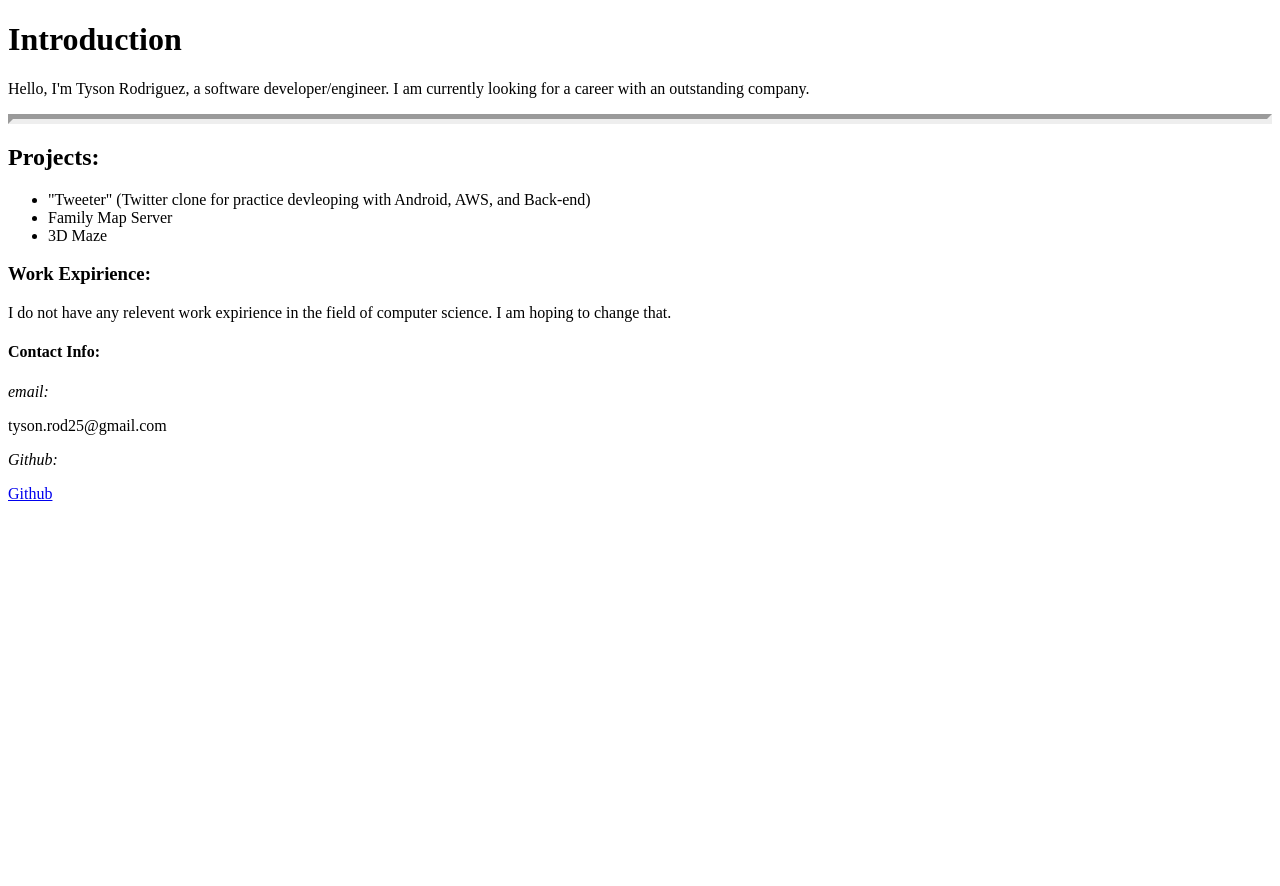
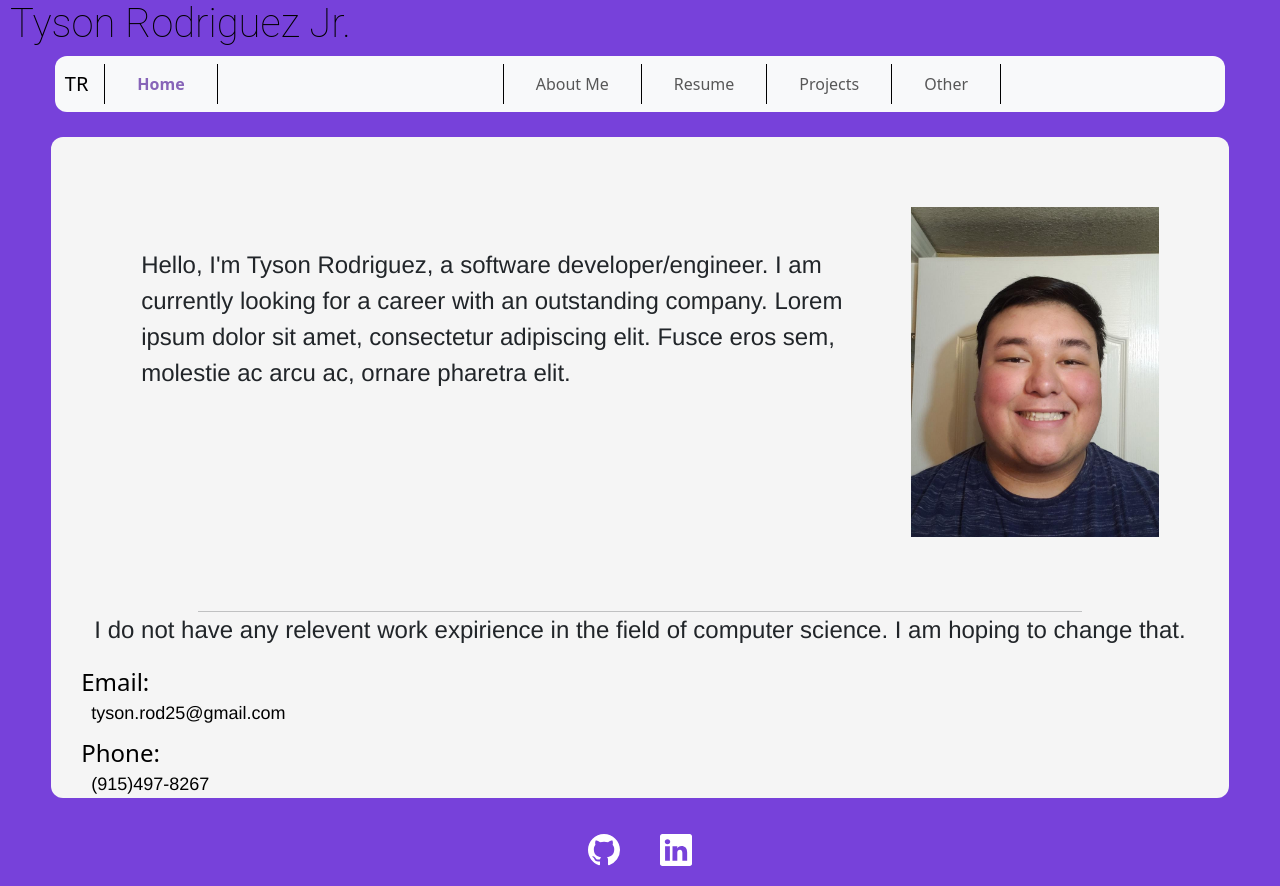
Before and after one commit to tyson-rodriguez25/website, a plain HTML site: page Home_Page/index.html in a window 1280 px wide. Before the commit the page ends 800 px from the top, so only its background shows below. Drawn offline with nearby package versions, Linux system fonts and the light colour scheme.

Commit message:
Added some stuff

```diff
--- /dev/null
+++ b/About_Page/layout.css
@@ -0,0 +1,13 @@
+body {
+    background-color: purple;
+}
+
+h1 {
+    color: white;
+    text-align: center;
+}
+
+p {
+    font-family: verdana;
+    font-size: 20px;
+}
--- a/Home_Page/index.html
+++ b/Home_Page/index.html
@@ -1,38 +1,67 @@
 <!DOCTYPE html>
 <html>
 <head>
-<title>Tyson Rodriguez</title>
+<link href="https://cdn.jsdelivr.net/npm/bootstrap@5.3.2/dist/css/bootstrap.min.css" rel="stylesheet" integrity="sha384-T3c6CoIi6uLrA9TneNEoa7RxnatzjcDSCmG1MXxSR1GAsXEV/Dwwykc2MPK8M2HN" crossorigin="anonymous">
+<link rel="stylesheet" type="text/css" href="layout.css">
+<title>Tyson Rodriguez Jr.</title>
+<h1>Tyson Rodriguez Jr.</h1>
+<div class="container">
+<nav class="navbar navbar-expand-lg navbar-light bg-light">
+    <a class="navbar-brand" href="#">TR</a>
+    <button class="navbar-toggler" type="button" data-toggle="collapse" data-target="#navbarNavAltMarkup" aria-controls="navbarNavAltMarkup" aria-expanded="false" aria-label="Toggle navigation">
+      <span class="navbar-toggler-icon"></span>
+    </button>
+    <div class="collapse navbar-collapse" id="navbarNavAltMarkup">
+        <div class="navbar-nav me-auto">
+            <a style="border-left: 1px solid black;" class="nav-item nav-link active" href="#">Home <span class="sr-only"></span></a>
+        </div>
+      <div style="padding-right: 20%;" class="navbar-nav">
+        <a style="border-left: 1px solid black;" class="nav-item nav-link" href="#">About Me</a>
+        <a  class="nav-item nav-link" href="#">Resume</a>
+        <a class="nav-item nav-link" href="#">Projects</a>
+        <a  class="nav-item nav-link" href="#">Other</a>
+      </div>
+    </div>
+  </nav>
+</div>
 </head>
-<style>
-hr {
-  display:block;
-  margin-top:0.5em;
-  margin-bottom: 0.5em;
-  margin-left: auto;
-  margin-right: auto;
-  border-style:inset;
-  border-width:5px;
-}
-</style>
 <body>
+<div class="body">
+  <div class="introduction">
+    <img style="vertical-align: middle;" src="Me.jpg" alt="Photo of Me">
+    <span> Hello, I'm Tyson Rodriguez, a software developer/engineer. I am currently looking for a career with an outstanding company.
+      Lorem ipsum dolor sit amet, consectetur adipiscing elit. Fusce eros sem, molestie ac arcu ac, ornare pharetra elit.
+    </span>
 
-<h1>Introduction</h1>
-<p>Hello, I'm Tyson Rodriguez, a software developer/engineer. I am currently looking for a career with an outstanding company. </p>
-<hr>
-<h2>Projects:</h2>
-<ul>
-  <li>"Tweeter" (Twitter clone for practice devleoping with Android, AWS, and Back-end)  </li>
-  <li>Family Map Server </li>
-  <li>3D Maze</li>
-</ul>
-<h3>Work Expirience:</h3>
-<p>I do not have any relevent work expirience in the field of computer science. I am hoping to change that. </p>
-<h4>Contact Info:</h4>
-<em>email:</em>
-<p>tyson.rod25@gmail.com</p>
-<em>Github:</em>
-<p><a href='https://github.com/tyson-rodriguez25'</a>Github</p>
+  </div>
+  <hr style="clear: both; width: 75%; margin:auto">
+  <div class="extra">
+    <p>I do not have any relevent work expirience in the field of computer science. I am hoping to change that. </p>
+    <dl>
+      <dt>Email:</dt>
+      <dd> tyson.rod25@gmail.com</dd>
+      <dt>Phone:</dt>
+      <dd> (915)497-8267</dd>
+    </dl>
+  </div>
+</div>
 
-
+<div class="footer">
+  <div class="float-child">
+    <a class="icon-link icon-link-hover" style="--bs-icon-link-transform: translate3d(0, -.125rem, 0); float: right;" href="https://github.com/tyson-rodriguez25">
+      <svg xmlns="http://www.w3.org/2000/svg" width="50" height="50" fill="currentColor" class="bi bi-github" viewBox="0 0 16 16">
+        <path d="M8 0C3.58 0 0 3.58 0 8c0 3.54 2.29 6.53 5.47 7.59.4.07.55-.17.55-.38 0-.19-.01-.82-.01-1.49-2.01.37-2.53-.49-2.69-.94-.09-.23-.48-.94-.82-1.13-.28-.15-.68-.52-.01-.53.63-.01 1.08.58 1.23.82.72 1.21 1.87.87 2.33.66.07-.52.28-.87.51-1.07-1.78-.2-3.64-.89-3.64-3.95 0-.87.31-1.59.82-2.15-.08-.2-.36-1.02.08-2.12 0 0 .67-.21 2.2.82.64-.18 1.32-.27 2-.27.68 0 1.36.09 2 .27 1.53-1.04 2.2-.82 2.2-.82.44 1.1.16 1.92.08 2.12.51.56.82 1.27.82 2.15 0 3.07-1.87 3.75-3.65 3.95.29.25.54.73.54 1.48 0 1.07-.01 1.93-.01 2.2 0 .21.15.46.55.38A8.012 8.012 0 0 0 16 8c0-4.42-3.58-8-8-8"/>
+      </svg>
+    </a>
+  </div>
+  <div class="float-child" >
+    <a class="icon-link icon-link-hover" style="--bs-icon-link-transform: translate3d(0, -.125rem, 0); float: left;" href="https://www.linkedin.com/in/tyson-rodriguez-2aa4141a7/">
+      <svg xmlns="http://www.w3.org/2000/svg" width="50" height="50" fill="currentColor" class="bi bi-linkedin" viewBox="0 0 16 16">
+        <path d="M0 1.146C0 .513.526 0 1.175 0h13.65C15.474 0 16 .513 16 1.146v13.708c0 .633-.526 1.146-1.175 1.146H1.175C.526 16 0 15.487 0 14.854V1.146zm4.943 12.248V6.169H2.542v7.225h2.401m-1.2-8.212c.837 0 1.358-.554 1.358-1.248-.015-.709-.52-1.248-1.342-1.248-.822 0-1.359.54-1.359 1.248 0 .694.521 1.248 1.327 1.248h.016zm4.908 8.212V9.359c0-.216.016-.432.08-.586.173-.431.568-.878 1.232-.878.869 0 1.216.662 1.216 1.634v3.865h2.401V9.25c0-2.22-1.184-3.252-2.764-3.252-1.274 0-1.845.7-2.165 1.193v.025h-.016a5.54 5.54 0 0 1 .016-.025V6.169h-2.4c.03.678 0 7.225 0 7.225h2.4"/>
+      </svg>
+    </a>
+  </div>
+</div>
+<script src="https://cdn.jsdelivr.net/npm/bootstrap@5.3.2/dist/js/bootstrap.bundle.min.js" integrity="sha384-C6RzsynM9kWDrMNeT87bh95OGNyZPhcTNXj1NW7RuBCsyN/o0jlpcV8Qyq46cDfL" crossorigin="anonymous"></script>
 </body>
 </html>
--- /dev/null
+++ b/Home_Page/layout.css
@@ -0,0 +1,125 @@
+body {
+    background-color: rgb(105, 45, 215, .9)
+}
+
+h1 {
+    color: black;
+    font-weight: 100;
+    padding-left: 10px;
+    font-family: Roboto, system-ui, -apple-system, BlinkMacSystemFont, 'Segoe UI',  Oxygen, Ubuntu, Cantarell, 'Open Sans', 'Helvetica Neue', sans-serif;
+}
+ul {
+    list-style-type: none;
+    margin: 0;
+    padding: 0;
+    overflow: hidden;
+    background-color: #575252;
+    width: 75%;
+    -webkit-border-radius: 12px;
+    -moz-border-radius: 12px;
+    border-radius: 12px;
+    list-style: none;
+    margin-left: 10%;
+  }
+
+
+  /* Change the link color to #111 (black) on hover */
+  li a:hover {
+    background-color: gray;
+  }
+  .active {
+    color: #8764b8 !important;
+    font-weight: bolder;
+  }
+
+  .navbar-expand-lg {
+    border-radius: 12px !important;
+    padding-left: 10px;
+}
+
+  .container {
+    min-width: 93%;
+    max-width: 1000px;
+    padding-left: 10px;
+    padding-right: 10px;
+    padding-bottom: 25px;
+  }
+
+  .nav-link {
+    border-right: 1px solid black;
+  }
+
+  .nav-item {
+    padding: .5rem 2rem !important;
+  }
+  .body {
+    margin: 0 4%;
+    background-color: whitesmoke;
+    -webkit-border-radius: 12px;
+    -moz-border-radius: 12px;
+    border-radius: 12px;
+  }
+  .introduction {
+    padding: 60px;
+    margin-bottom: 60px;
+  }
+  .body .introduction img {
+    object-fit: contain;
+    float:right;
+    width: auto;
+    height: 350px;
+    padding: 10px;
+  }
+  .introduction span {
+    display: flex;
+    align-items: center;
+    justify-content: center;
+    font-size: x-large;
+    font-family: Helvetica, Arial,  sans-serif;
+    padding: 50px 30px 100px 30px;
+
+  }
+
+  .footer {
+    background-color: #575252;
+  }
+
+  .float-child {
+    width: 50%;
+    float: left;
+    padding: 20px;
+  }
+
+  .icon-link {
+    color: #ffffff;
+  }
+
+  svg {
+    width: 2rem !important;
+    height: 2rem !important;
+  }
+
+  .extra {
+    padding: 0 30px;
+  }
+
+  .extra p {
+    font-family: Helvetica, Arial, sans-serif;
+    font-size: x-large;
+    text-align: center;
+  }
+
+  .extra dt {
+    color: black;
+    font-weight: 100;
+    font-family: system-ui, -apple-system, BlinkMacSystemFont, 'Segoe UI', Roboto, Oxygen, Ubuntu, Cantarell, 'Open Sans', 'Helvetica Neue', sans-serif;
+    font-size: x-large;
+  }
+
+  .extra dd {
+    color: black;
+    font-family: Helvetica, Arial, sans-serif;
+    font-weight: 500;
+    font-size: large;
+    padding-left: 10px;
+  }
```
Also changed, not shown: About_Page/about.html (added, +44 -0 lines), Home_Page/home.html (+38 -0 lines), Home_Page/Me.jpg (added), backup_codes.txt (added).
